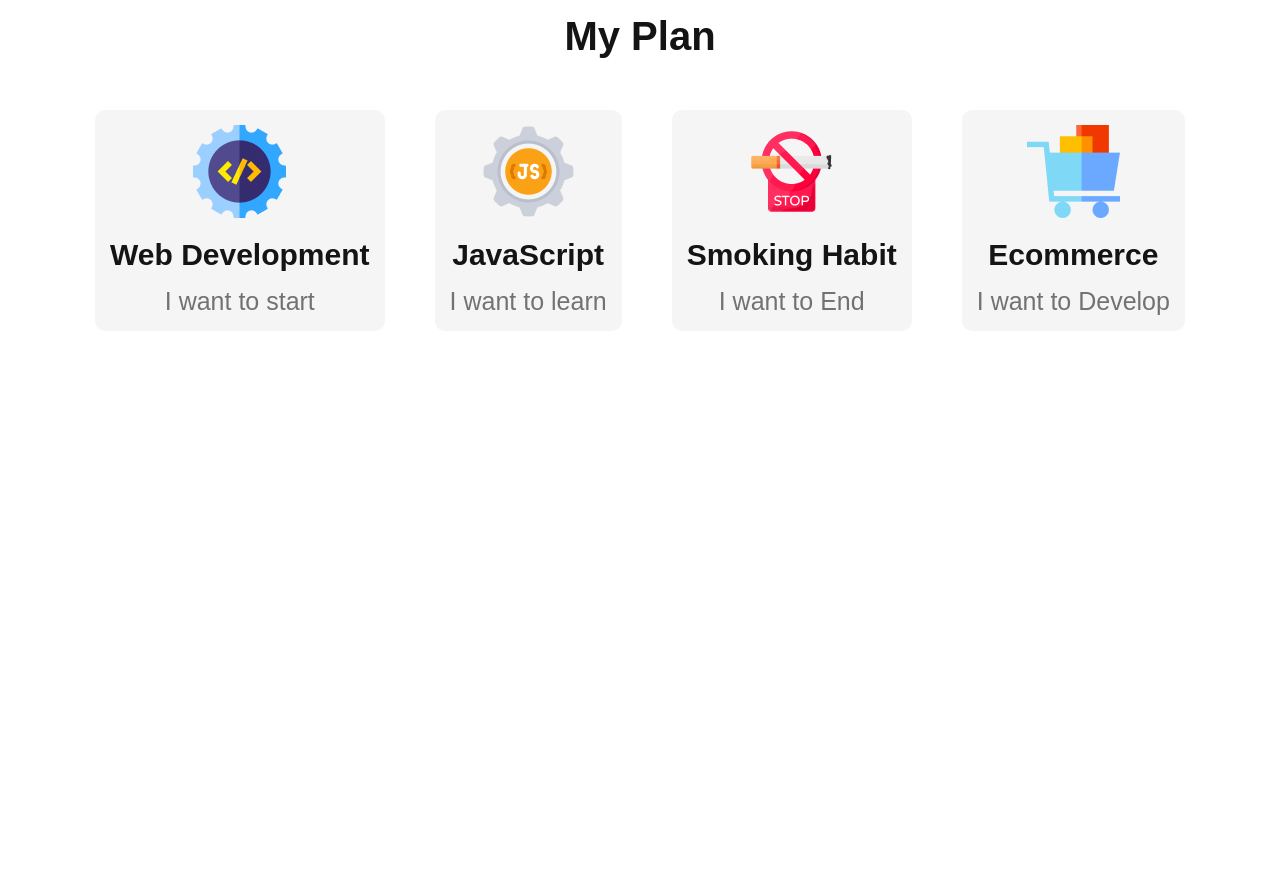
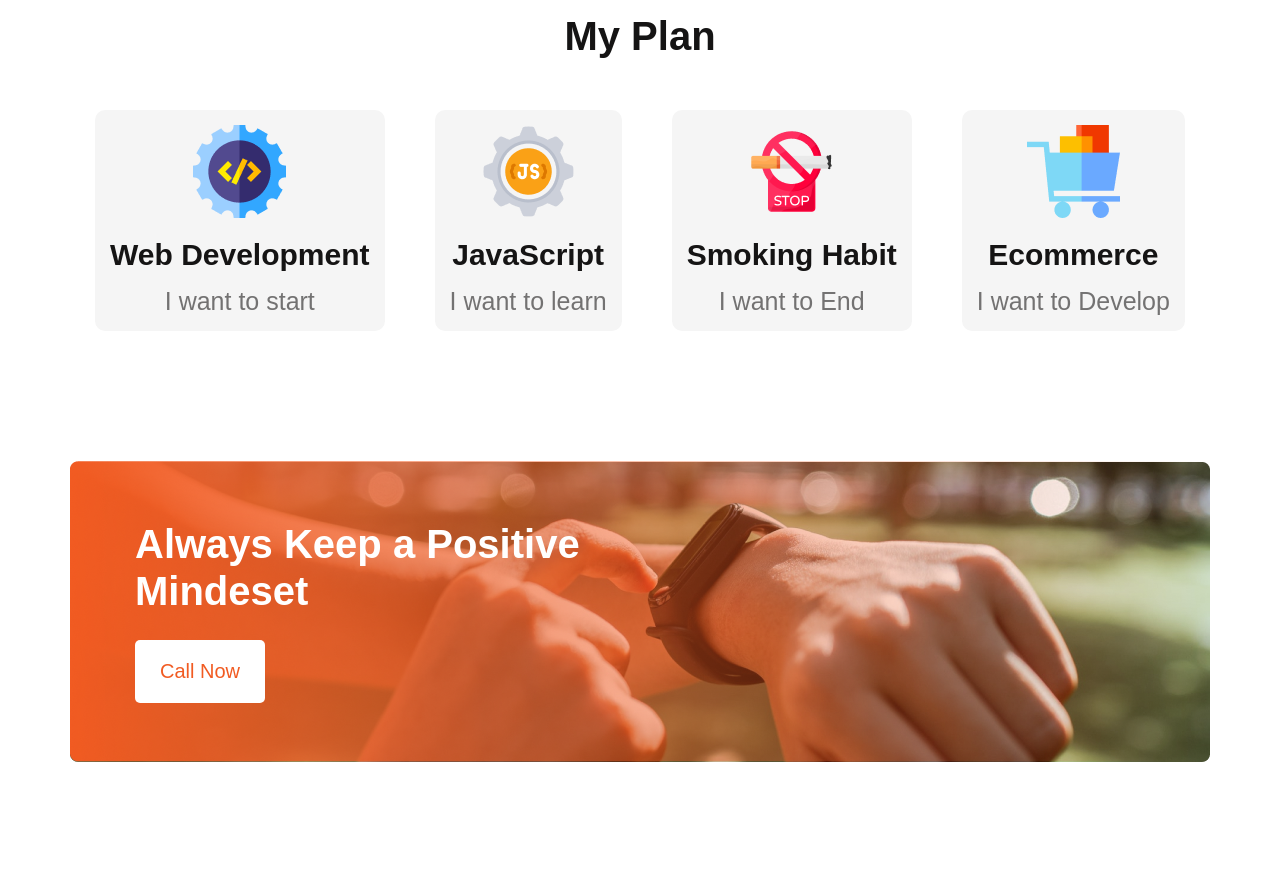
Before and after one commit to mosabbir-duet/Programming-Hero-Assignment_1, a plain HTML site: page index.html in a window 1280 px wide. Shown: the part 1621-2517 px from the top of the page. Before the commit the page ends 2082 px from the top, so only its background shows below. Drawn offline with Linux system fonts and the light colour scheme.

Commit message:
Added banner positive mindset

```diff
--- a/index.html
+++ b/index.html
@@ -91,6 +91,23 @@
           </div>
         </div>
       </section>
+      <!-- Banner positive mindset section -->
+      <section id="banner-positive-mindset-section" class="container">
+        <div class="positive-mindset-content">
+          <img src="./images/watch.png" alt="" />
+          <div class="blur-gradient">
+            <img src="./images/gradient2.png" alt="" />
+          </div>
+
+          <div class="positive-mindset-desc">
+            <h3 class="section-title">
+              Always Keep a Positive <br />
+              Mindeset
+            </h3>
+            <button class="btn-primary">Call Now</button>
+          </div>
+        </div>
+      </section>
     </main>
 
     <script
--- a/styles/style.css
+++ b/styles/style.css
@@ -152,3 +152,40 @@
   box-shadow: 5px 5px 10px #5f5f5f;
   transition: 0.4s;
 }
+
+/* Positive mindeset section */
+
+#banner-positive-mindset-section {
+  overflow: hidden;
+  padding-bottom: 130px;
+}
+
+.positive-mindset-content {
+  position: relative;
+}
+
+.blur-gradient {
+  position: absolute;
+  top: 0;
+  left: 0;
+}
+
+.positive-mindset-desc {
+  position: absolute;
+  top: 60px;
+  left: 65px;
+}
+
+.positive-mindset-desc .section-title {
+  color: #ffffff;
+}
+
+.positive-mindset-desc .btn-primary {
+  background-color: #ffffff;
+  color: #f15b22;
+  font-size: 20px;
+}
+
+.positive-mindset-desc .btn-primary:hover {
+  border: 0;
+}
```
